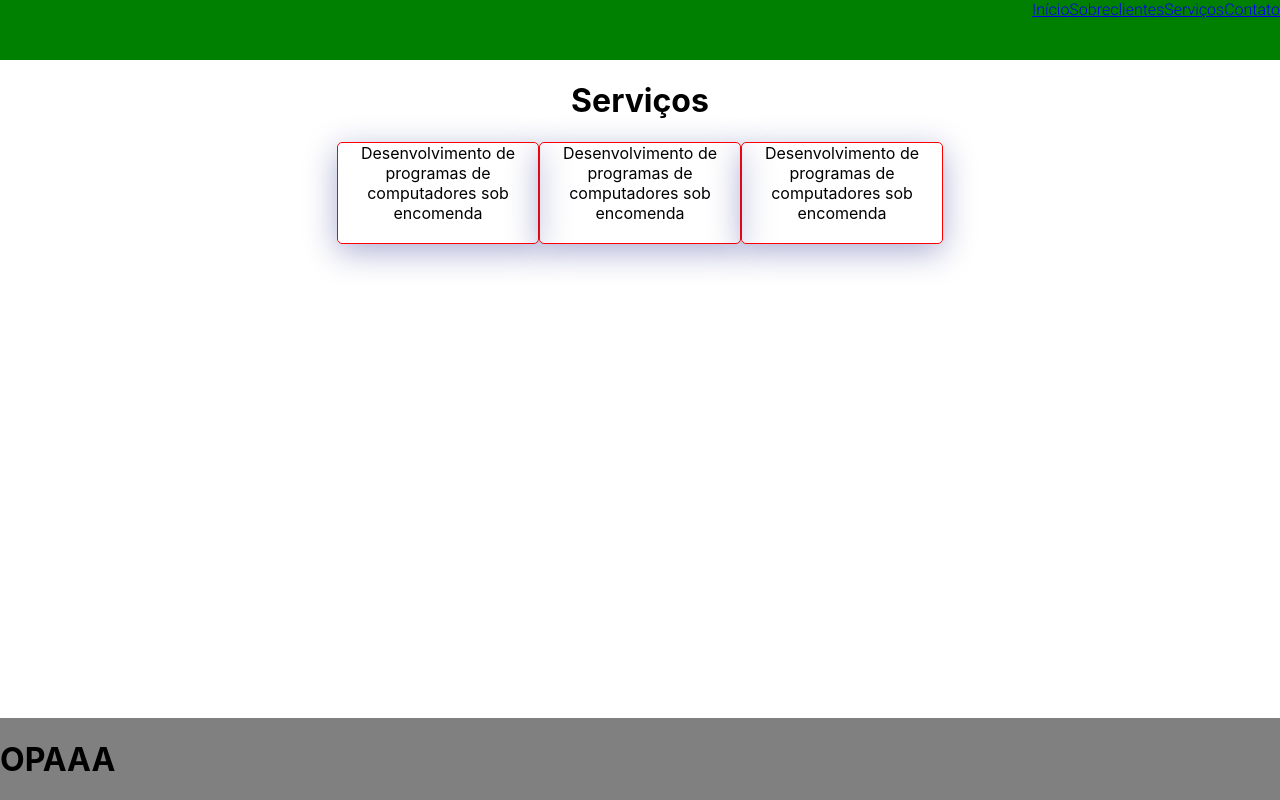
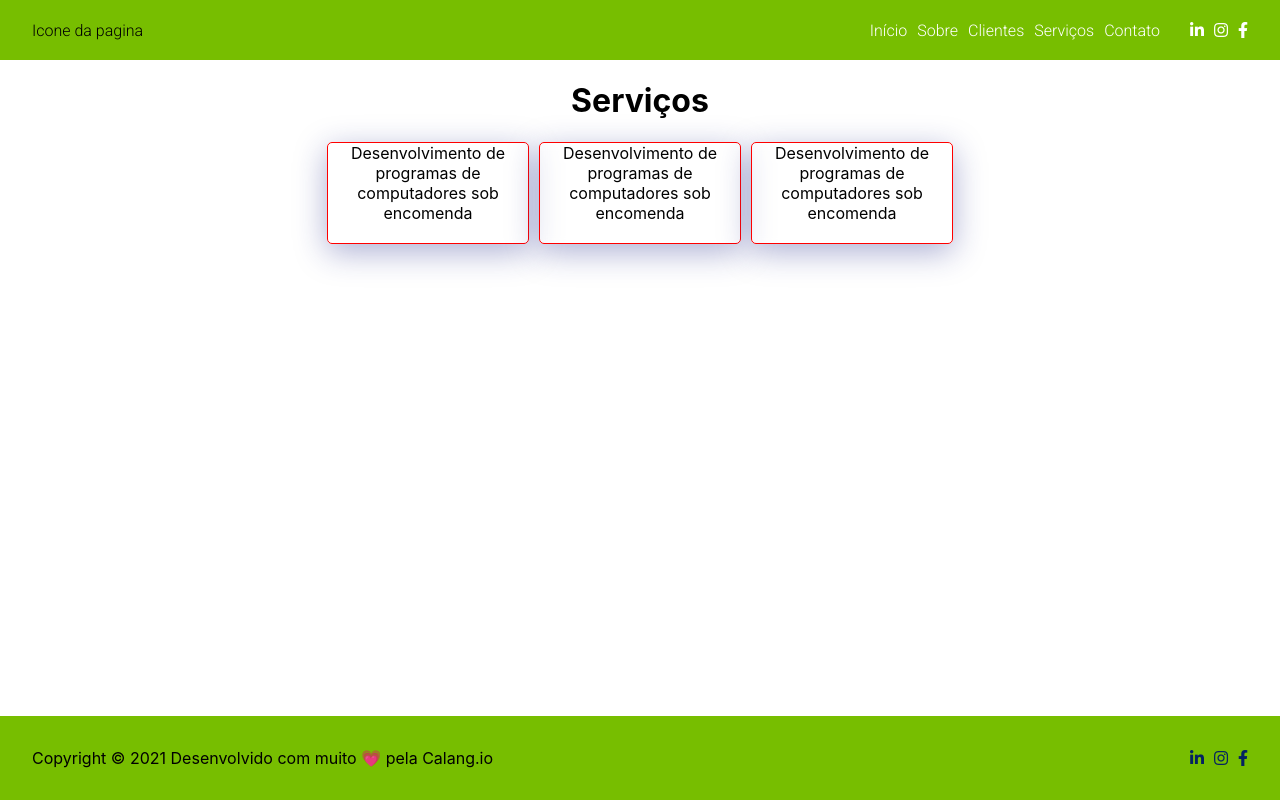
Before and after one commit to FelipeFelipeRenan/-prototipo-site, a React (Create React App) app: page / in a window 1280 px wide. Built offline with nearby package versions, Linux system fonts and the light colour scheme.

Commit message:
Some updates

```diff
--- a/public/index.html
+++ b/public/index.html
@@ -10,6 +10,13 @@
     <link
       href="https://fonts.googleapis.com/css2?family=Roboto:wght@300&display=swap"
       rel="stylesheet"
+    />
+
+    <link
+      rel="stylesheet"
+      href="https://pro.fontawesome.com/releases/v5.10.0/css/all.css"
+      integrity="sha384-AYmEC3Yw5cVb3ZcuHtOA93w35dYTsvhLPVnYs9eStHfGJvOvKxVfELGroGkvsg+p"
+      crossorigin="anonymous"
     />
     <meta
       name="description"
--- a/src/components/Footer/index.jsx
+++ b/src/components/Footer/index.jsx
@@ -2,9 +2,22 @@ import "./index.scss";
 
 const Footer = () => {
   return (
-    <div className="footer">
-      <h1>OPAAA</h1>
-    </div>
+    <footer className="footer">
+      <p id="thanks">
+        Copyright &copy; 2021 Desenvolvido com muito &#128151; pela Calang.io
+      </p>
+      <div id="iconsFooter">
+        <a href="#">
+          <i className="fab fa-linkedin-in"></i>
+        </a>
+        <a href="#">
+          <i className="fab fa-instagram"></i>
+        </a>
+        <a href="#">
+          <i className="fab fa-facebook-f"></i>
+        </a>
+      </div>
+    </footer>
   );
 };
 export default Footer;
--- a/src/components/Footer/index.scss
+++ b/src/components/Footer/index.scss
@@ -1,6 +1,27 @@
 .footer {
-  background-color: gray;
+  background-color: #77be00;
   position: absolute;
   bottom: 0;
   width: 100%;
+  display: flex;
+  flex-direction: row;
+  justify-content: space-between;
+  align-items: center;
+  #thanks {
+    margin: 2em;
+  }
+  #iconsFooter {
+    display: flex;
+    flex-direction: row;
+
+    //justify-content: space-around;
+    gap: 10px;
+    margin: 2em;
+    a,
+    a:link,
+    a:active {
+      text-decoration: none;
+      color: #042261;
+    }
+  }
 }
--- a/src/components/NavBar/index.jsx
+++ b/src/components/NavBar/index.jsx
@@ -4,11 +4,27 @@ import "./index.scss";
 const NavBar = () => {
   return (
     <header>
-      <a href="#">Início</a>
-      <a href="#">Sobre</a>
-      <a href="#">clientes</a>
-      <a href="#">Serviços</a>
-      <a href="#">Contato</a>
+      <p id="futura-imagem"> Icone da pagina </p>
+      <div id="opt-container">
+        <div id="opts">
+          <a href="#">Início</a>
+          <a href="#">Sobre</a>
+          <a href="#">Clientes</a>
+          <a href="#">Serviços</a>
+          <a href="#">Contato</a>
+        </div>
+        <div id="icons">
+          <a href="#">
+            <i className="fab fa-linkedin-in"></i>
+          </a>
+          <a href="#">
+            <i className="fab fa-instagram"></i>
+          </a>
+          <a href="#">
+            <i className="fab fa-facebook-f"></i>
+          </a>
+        </div>
+      </div>
     </header>
   );
 };
--- a/src/components/NavBar/index.scss
+++ b/src/components/NavBar/index.scss
@@ -1,10 +1,45 @@
 header {
   display: flex;
   flex-direction: row;
-  align-items: flex-start;
-  justify-content: flex-end;
+  justify-content: space-between;
+  align-items: center;
+
+  width: 100%;
   height: 60px;
-  background-color: green;
+  background-color: #77be00;
   font-family: "Roboto", sans-serif;
   size: 17pt;
+  //padding: 0 10px 0 10px;
+
+  #futura-imagem {
+    margin: 2em;
+  }
+  #opt-container {
+    display: flex;
+    gap: 30px;
+    margin: 2em;
+    #opts {
+      display: flex;
+      flex-direction: row;
+      gap: 10px;
+      a,
+      a:link,
+      a:active {
+        text-decoration: none;
+        color: #ffffff;
+      }
+    }
+
+    #icons {
+      display: flex;
+      flex-direction: row;
+      gap: 10px;
+      a,
+      a:link,
+      a:active {
+        text-decoration: none;
+        color: #ffffff;
+      }
+    }
+  }
 }
--- a/src/components/Servicos/index.scss
+++ b/src/components/Servicos/index.scss
@@ -9,4 +9,5 @@
   display: flex;
   align-items: center;
   justify-content: space-around;
+  gap: 10px;
 }
```
Also changed, not shown: src/components/Form/index.jsx (added, +9 -0 lines), src/components/Form/index.scss (added), 2 other files (tests, documents, lock files or other folders).
